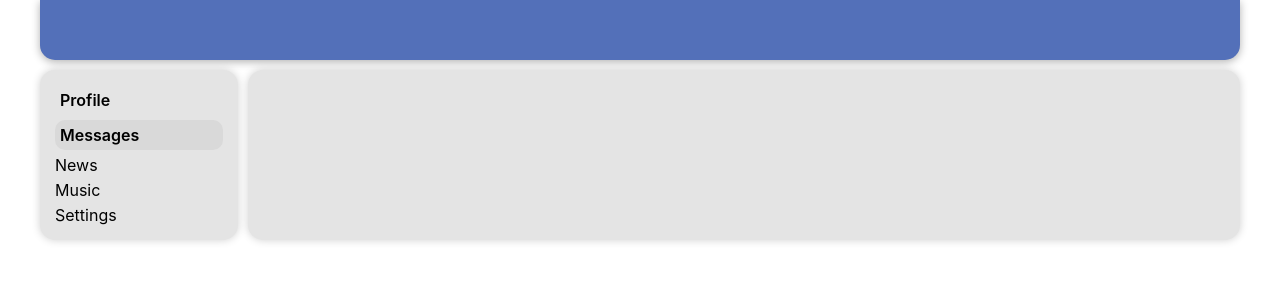
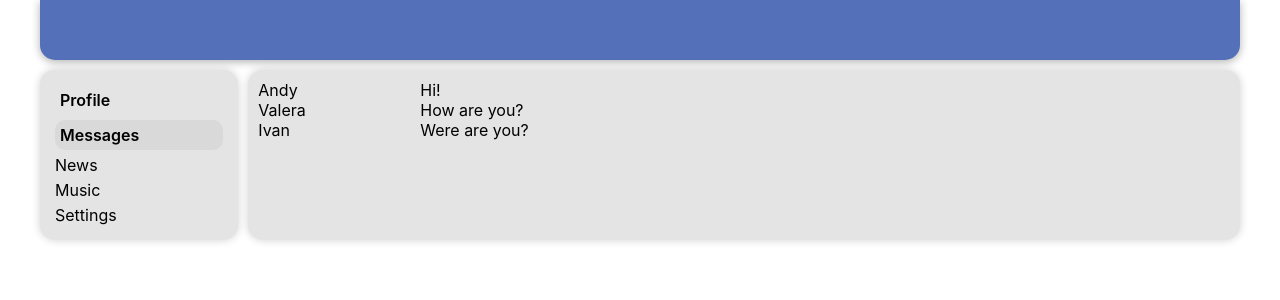
Before and after one commit to Endy-Guff/samurai-way, a React (Create React App) app: page /Messages in a window 1280 px wide. Shown: the top 300 px of the page. Built offline with nearby package versions, Linux system fonts and the light colour scheme.

Commit message:
21 lesson

```diff
--- a/src/App.tsx
+++ b/src/App.tsx
@@ -15,7 +15,7 @@ function App() {
                 <div className="app-wrapper-content">
                     <Routes>
                         <Route path='/Profile' element={<Profile/>}/>
-                        <Route path='/Dialogs' element={<Dialogs/>}/>
+                        <Route path='/Messages' element={<Dialogs/>}/>
                     </Routes>
                 </div>
             </div>
--- a/src/components/Dialogs/Dialogs.module.css
+++ b/src/components/Dialogs/Dialogs.module.css
@@ -0,0 +1,4 @@
+.dialogs{
+    display: grid;
+    grid-template-columns: 2fr 10fr;
+}
--- a/src/components/Dialogs/Dialogs.tsx
+++ b/src/components/Dialogs/Dialogs.tsx
@@ -1,10 +1,19 @@
 import React from "react";
-import s from './Dialogs/Dialogs.module.css';
+import s from './Dialogs.module.css';
 
-export const Dialogs = () =>{
-    return(
-        <div>
-            Hi!
+export const Dialogs = () => {
+    return (
+        <div className={s.dialogs}>
+            <div className={s.dialogsItems}>
+                <div className={s.dialogItem}>Andy</div>
+                <div className={s.dialogItem}>Valera</div>
+                <div className={s.dialogItem}>Ivan</div>
+            </div>
+            <div className={s.messagesItems}>
+                <div className={s.messagesItem}>Hi!</div>
+                <div className={s.messagesItem}>How are you?</div>
+                <div className={s.messagesItem}>Were are you?</div>
+            </div>
         </div>
     )
 }
```
